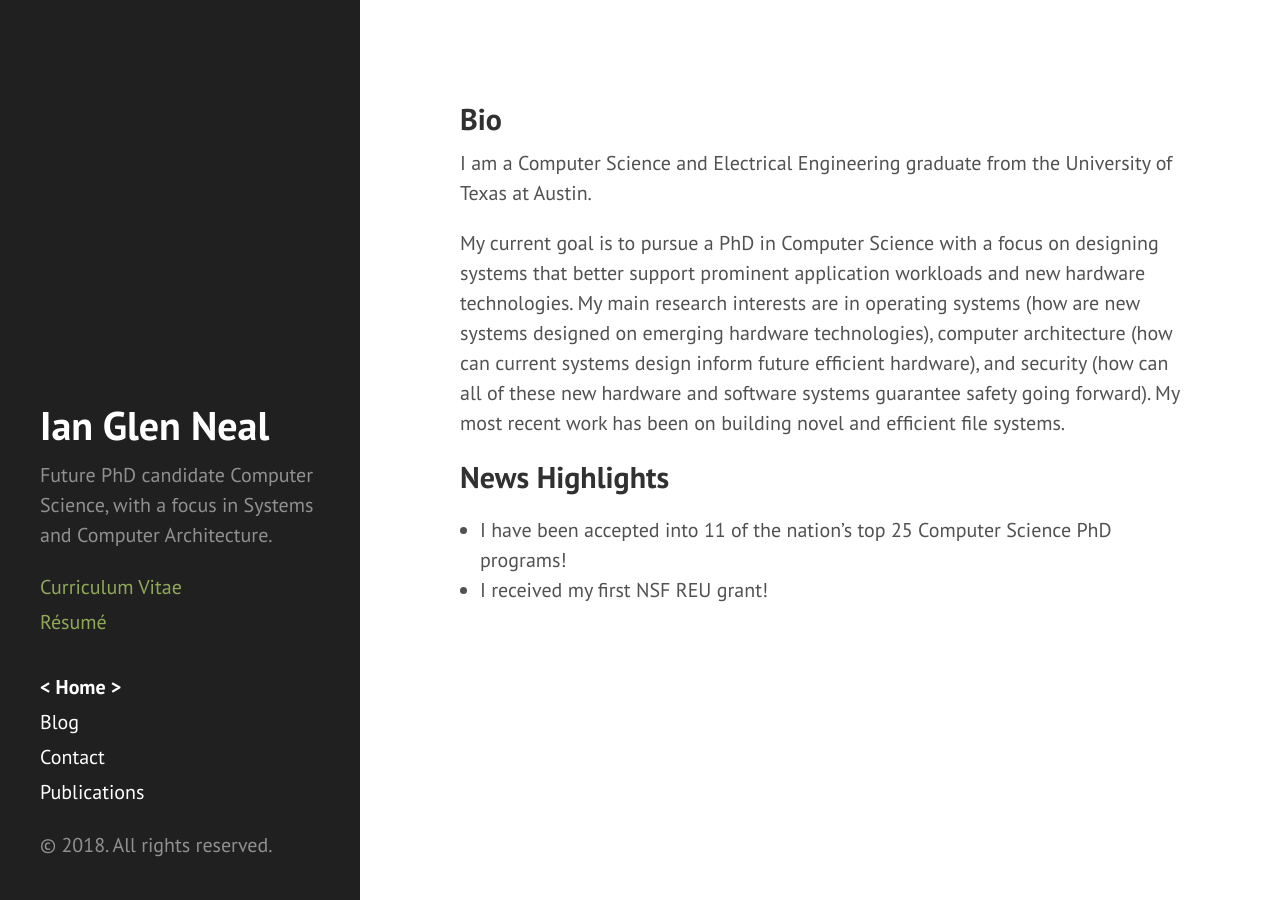
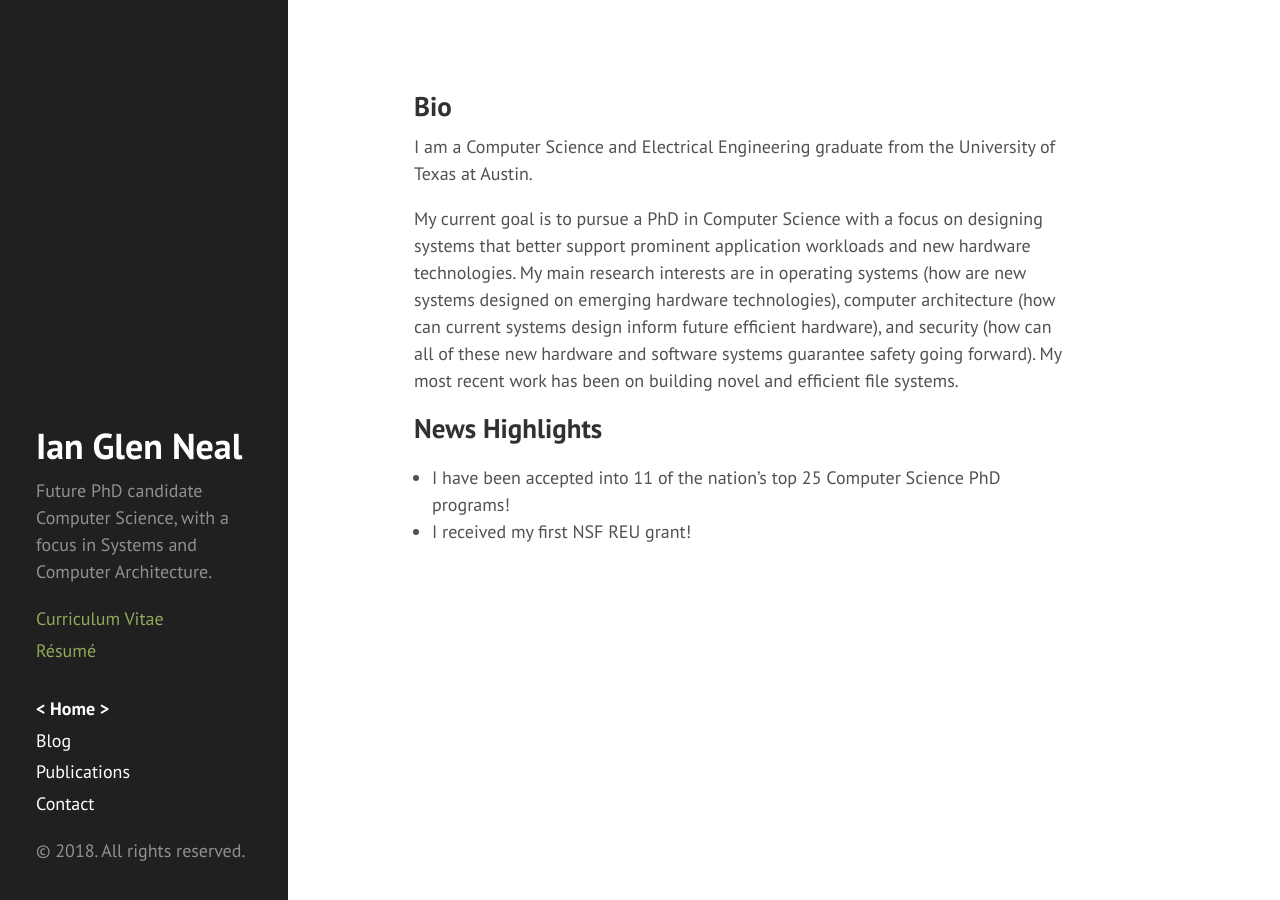
Before and after one commit to iangneal/iangneal.github.io, a Jekyll site: the page built from index.md, in a window 1280 px wide. Built offline with Jekyll 4.4.1, drawn with Linux system fonts in a browser that asks for light colours; nearby versions of some CDN libraries.

Commit message:
Make sure 'contact' is always at the bottom. Shrink font.

```diff
--- a/_includes/sidebar.html
+++ b/_includes/sidebar.html
@@ -27,7 +27,18 @@
 
       {% assign pages_list = site.pages %}
       {% for node in pages_list %}
-        {% if node.title != null %}
+        {% if node.title != null and node.title != "Contact" %}
+          {% if node.layout == "page" %}
+            <a class="sidebar-nav-item{% if page.url == node.url %} active{%
+            endif %}" href="{{ node.url | relative_url }}">{{ node.title }}</a>
+          {% endif %}
+        {% endif %}
+      {% endfor %}
+      {% comment %}
+        Force the contact item to be at the bottom of the nav.
+      {% endcomment %}
+      {% for node in pages_list %}
+        {% if node.title != null and node.title == "Contact" %}
           {% if node.layout == "page" %}
             <a class="sidebar-nav-item{% if page.url == node.url %} active{%
             endif %}" href="{{ node.url | relative_url }}">{{ node.title }}</a>
--- a/public/css/hyde.css
+++ b/public/css/hyde.css
@@ -36,12 +36,14 @@ html {
 }
 @media (min-width: 48em) {
   html {
-    font-size: 16px;
+    /*font-size: 16;*/
+    font-size: 14px;
   }
 }
 @media (min-width: 58em) {
   html {
-    font-size: 20px;
+    /*font-size: 20px;*/
+    font-size: 18px;
   }
 }
 
@@ -82,7 +84,8 @@ ul {
     top: 0;
     left: 0;
     bottom: 0;
-    width: 18rem;
+    /*width: 18rem;*/
+    width: 16rem;
     text-align: left;
   }
 }
```
